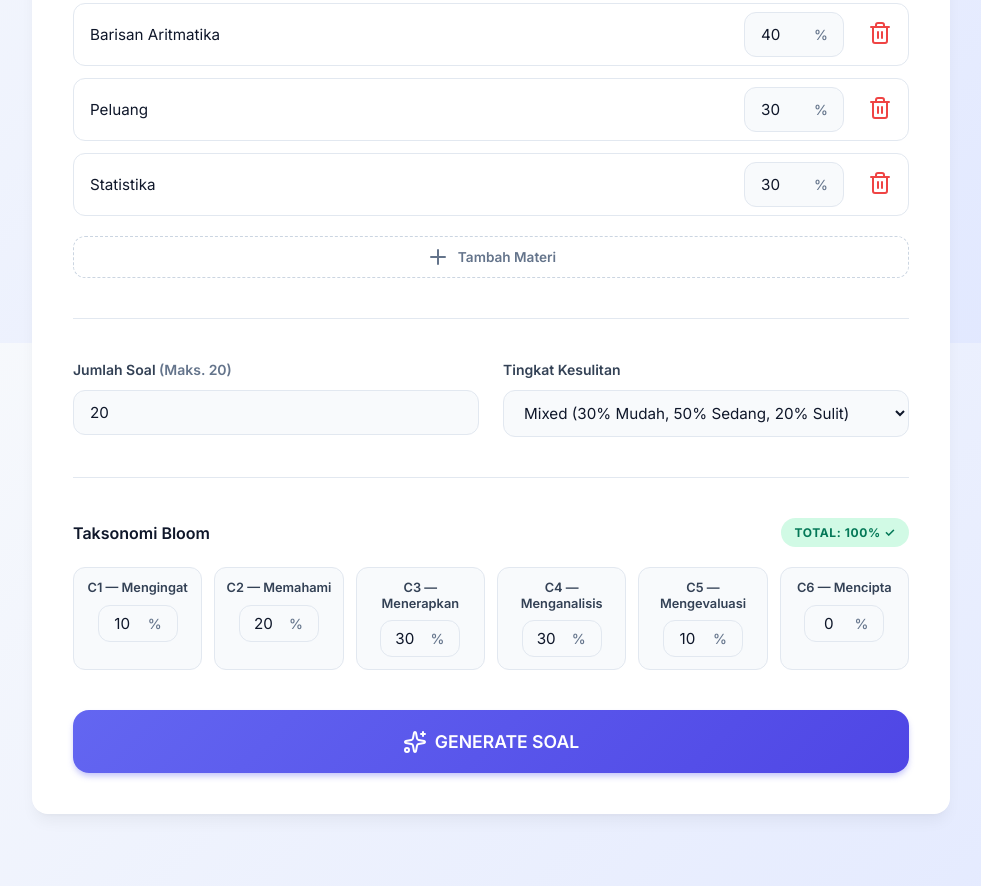
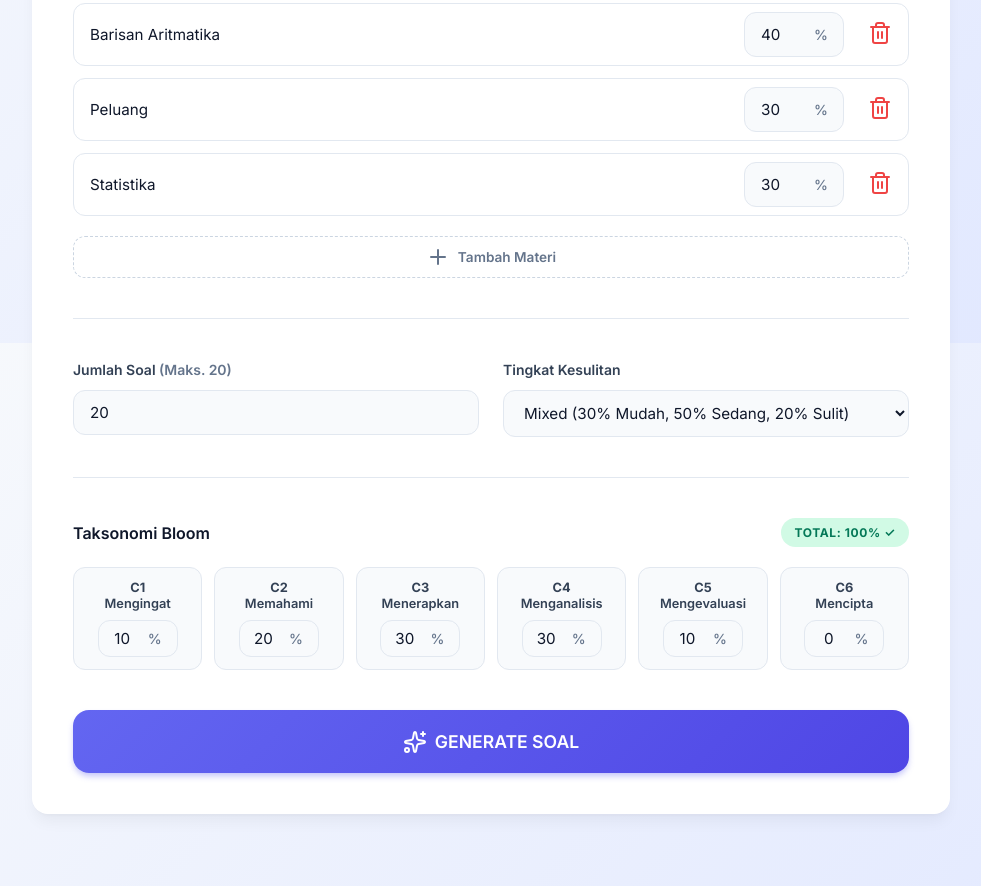
Before and after one commit to renalgiguniman/AI-Question, a website: page index.html in a window 1280 px wide. Shown: the part 457-1343 px from the top of the page, without its empty margins (149-1130 px from the left). Drawn offline with nearby package versions, Linux system fonts and the light colour scheme.

Commit message:
Add files via upload

```diff
--- a/index.html
+++ b/index.html
@@ -91,42 +91,42 @@
                 </div>
                 <div class="bloom-grid">
                     <div class="bloom-item">
-                        <label>C1 — Mengingat</label>
+                        <label><strong>C1</strong><br>Mengingat</label>
                         <div class="input-suffix">
                             <input type="number" class="bloom-input" data-level="C1" value="10" min="0" max="100">
                             <span>%</span>
                         </div>
                     </div>
                     <div class="bloom-item">
-                        <label>C2 — Memahami</label>
+                        <label><strong>C2</strong><br>Memahami</label>
                         <div class="input-suffix">
                             <input type="number" class="bloom-input" data-level="C2" value="20" min="0" max="100">
                             <span>%</span>
                         </div>
                     </div>
                     <div class="bloom-item">
-                        <label>C3 — Menerapkan</label>
+                        <label><strong>C3</strong><br>Menerapkan</label>
                         <div class="input-suffix">
                             <input type="number" class="bloom-input" data-level="C3" value="30" min="0" max="100">
                             <span>%</span>
                         </div>
                     </div>
                     <div class="bloom-item">
-                        <label>C4 — Menganalisis</label>
+                        <label><strong>C4</strong><br>Menganalisis</label>
                         <div class="input-suffix">
                             <input type="number" class="bloom-input" data-level="C4" value="30" min="0" max="100">
                             <span>%</span>
                         </div>
                     </div>
                     <div class="bloom-item">
-                        <label>C5 — Mengevaluasi</label>
+                        <label><strong>C5</strong><br>Mengevaluasi</label>
                         <div class="input-suffix">
                             <input type="number" class="bloom-input" data-level="C5" value="10" min="0" max="100">
                             <span>%</span>
                         </div>
                     </div>
                     <div class="bloom-item">
-                        <label>C6 — Mencipta</label>
+                        <label><strong>C6</strong><br>Mencipta</label>
                         <div class="input-suffix">
                             <input type="number" class="bloom-input" data-level="C6" value="0" min="0" max="100">
                             <span>%</span>
```
